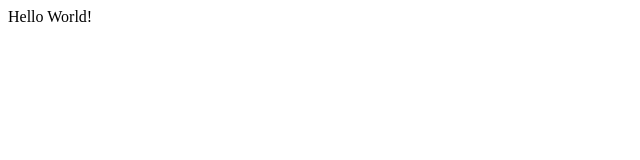
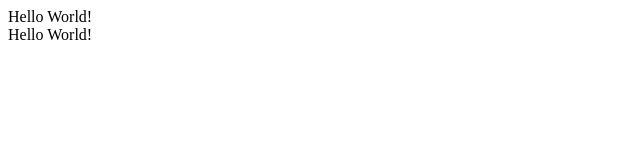
Before and after one commit to BeetleBrains/BeetleBrains.github.io, a plain HTML site: page index.html in a window 1280 px wide. Shown: the full height of the page, 0-640 px from the left. Drawn offline with Linux system fonts and the light colour scheme.

Commit message:
Update index.html

```diff
--- a/index.html
+++ b/index.html
@@ -1,4 +1,5 @@
 <html>
   <title> Hello World! </title>
   <header> Hello World! </header>
+  <paragraph> Hello World! </paragraph>
 </html>
```
